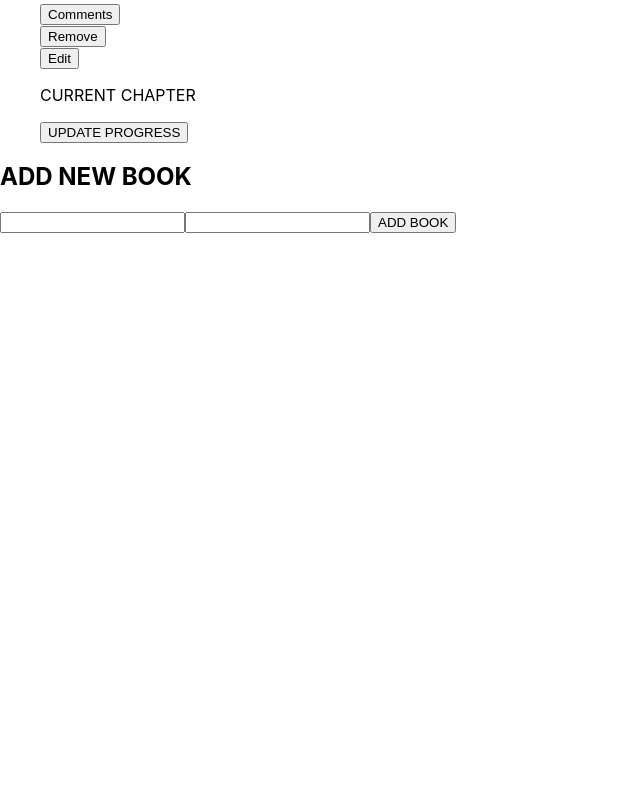
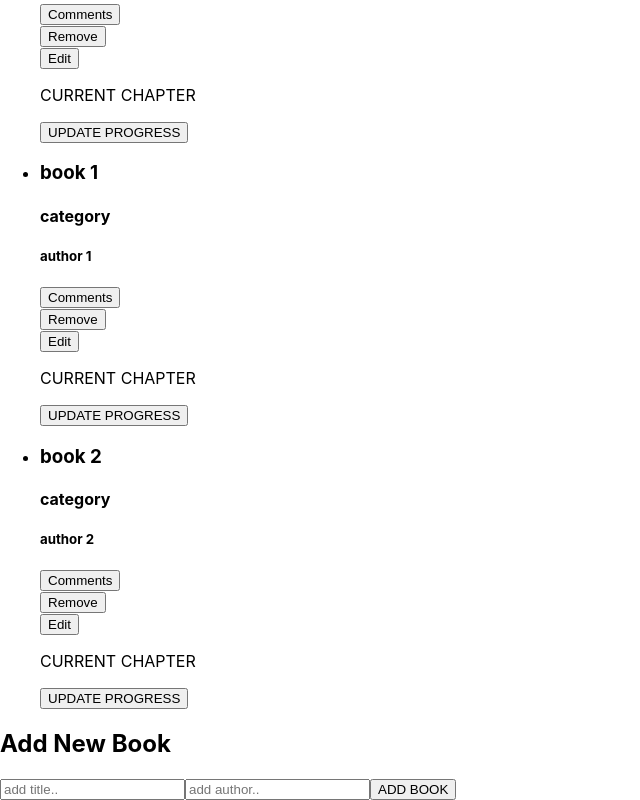
Before and after one commit to aeh1707/bookstore-app, a React (Create React App) app: page / in a window 1280 px wide. Shown: the part 546-1346 px from the top of the page, without its empty margins (0-640 px from the left). Before the commit the page ends 800 px from the top, so only its background shows below. Built offline with nearby package versions, Linux system fonts and the light colour scheme.

Commit message:
Link views with logic

```diff
--- a/src/components/Book.js
+++ b/src/components/Book.js
@@ -1,14 +1,15 @@
-import React from 'react';
 import { PropTypes } from 'prop-types';
+import { useDispatch } from 'react-redux';
+import { removeBook } from '../redux/books/books';
 
-class Book extends React.Component {
-  constructor(props) {
-    super(props);
-    this.state = null;
-  }
+const Book = (props) => {
+  const { id, title, author } = props;
+  const dispatch = useDispatch();
 
-  render() {
-    const { title, author } = this.props;
+  const handleRemoveBook = () => {
+    dispatch(removeBook(id));
+  };
+
   return (
     <article className="book">
       <header className="book-info">
@@ -18,7 +19,7 @@ class Book extends React.Component {
         <div className="actions">
           <button type="button">Comments</button>
           <div className="pipe" />
-            <button type="button">Remove</button>
+          <button type="button" onClick={handleRemoveBook}>Remove</button>
           <div className="pipe" />
           <button type="button">Edit</button>
         </div>
@@ -38,10 +39,10 @@ class Book extends React.Component {
       </section>
     </article>
   );
-  }
-}
+};
 
 Book.propTypes = {
+  id: PropTypes.string.isRequired,
   title: PropTypes.string.isRequired,
   author: PropTypes.string.isRequired,
 };
--- a/src/components/Books.js
+++ b/src/components/Books.js
@@ -1,29 +1,12 @@
 import React from 'react';
+import { PropTypes } from 'prop-types';
 import Navbar from './Navbar';
 import Book from './Book';
 import Form from './Form';
 
-class Books extends React.Component {
-  constructor(props) {
-    super(props);
-    this.state = {
-      BooksList: [
-        {
-          id: 1,
-          author: 'Goarge R.R. Martin',
-          title: 'Game of Thrones',
-        },
-        {
-          id: 2,
-          author: 'Kawazaki',
-          title: 'Rich Dad, Poor Dad',
-        },
-      ],
-    };
-  }
+const Books = (props) => {
+  const { BooksList } = props;
 
-  render() {
-    const { BooksList } = this.state;
   return (
     <>
       <Navbar />
@@ -32,6 +15,7 @@ class Books extends React.Component {
           {BooksList.map((book) => (
             <li key={book.id}>
               <Book
+                id={book.id}
                 author={book.author}
                 title={book.title}
               />
@@ -42,7 +26,10 @@ class Books extends React.Component {
       </main>
     </>
   );
-  }
-}
+};
+
+Books.propTypes = {
+  BooksList: PropTypes.instanceOf(Array).isRequired,
+};
 
 export default Books;
--- a/src/components/Categories.js
+++ b/src/components/Categories.js
@@ -1,22 +1,31 @@
 import React from 'react';
+import { useDispatch } from 'react-redux';
+import { PropTypes } from 'prop-types';
 import Navbar from './Navbar';
+import { checkingStatus } from '../redux/categories/categories';
 
-class Categories extends React.Component {
-  constructor(props) {
-    super(props);
-    this.state = null;
-  }
+const Categories = ({ Categories }) => {
+  const dispatch = useDispatch();
 
-  render() {
+  const check = () => {
+    dispatch(checkingStatus());
+  };
+
   return (
     <>
       <Navbar />
       <main className="categories">
-          <button type="button">Check Status</button>
+        <p>
+          {Categories}
+        </p>
+        <button type="button" onClick={() => check()}>Check status</button>
       </main>
     </>
   );
-  }
-}
+};
+
+Categories.propTypes = {
+  Categories: PropTypes.instanceOf(Array).isRequired,
+};
 
 export default Categories;
--- a/src/components/Form.js
+++ b/src/components/Form.js
@@ -1,21 +1,45 @@
-import React from 'react';
+import { useState } from 'react';
+import { useDispatch } from 'react-redux';
+import { addBook } from '../redux/books/books';
 
-class Form extends React.Component {
-  constructor(props) {
-    super(props);
-    this.state = null;
-  }
+const Form = () => {
+  const dispatch = useDispatch();
 
-  render() {
-    return (
-      <form>
-        <h2>ADD NEW BOOK</h2>
-        <input type="text" id="title" name="title" required />
-        <input type="text" id="category" name="category" required />
+  const [book, setBook] = useState({
+    title: '',
+    author: '',
+  });
+
+  const readUserInput = (e) => {
+    const input = e.target;
+    setBook({
+      ...book,
+      [input.name]: input.value,
+    });
+  };
+
+  const submit = (e) => {
+    e.preventDefault();
+    if (book.title && book.author) {
+      const newBook = {
+        title: book.title,
+        author: book.author,
+      };
+      e.target.reset();
+      dispatch(addBook(newBook));
+    }
+  };
+
+  return (
+    <>
+      <h2>Add New Book</h2>
+      <form onSubmit={submit}>
+        <input type="text" id="title" name="title" onChange={readUserInput} placeholder="add title.." />
+        <input type="text" id="author" name="author" onChange={readUserInput} placeholder="add author.." />
         <button type="submit">ADD BOOK</button>
       </form>
-    );
-  }
-}
+    </>
+  );
+};
 
 export default Form;
--- a/src/components/Navbar.js
+++ b/src/components/Navbar.js
@@ -1,14 +1,7 @@
 import React from 'react';
 import { Link } from 'react-router-dom';
 
-class Navbar extends React.Component {
-  constructor(props) {
-    super(props);
-    this.state = null;
-  }
-
-  render() {
-    return (
+const Navbar = () => (
   <header>
     <h1 className="logo">Bookstore CMS</h1>
     <nav>
@@ -20,7 +13,5 @@ class Navbar extends React.Component {
     </div>
   </header>
 );
-  }
-}
 
 export default Navbar;
--- a/src/redux/books/books.js
+++ b/src/redux/books/books.js
@@ -1,37 +1,59 @@
-const ADD_BOOK = 'bookstore/books/ADD_BOOK';
-const DEL_BOOK = 'bookstore/books/REMOVE_BOOK';
+import uuid from 'react-uuid';
+
+const ADD = 'BOOK_ADDED';
+const DEL = 'BOOK_REMOVED';
+
+// Action creators
+export const addBook = ({ title, author }) => ({
+  type: ADD,
+  id: uuid(),
+  title,
+  author,
+});
+
+export const removeBook = (id) => ({
+  type: DEL,
+  id,
+});
 
 const getActionData = ({ id, title, author }) => ({
   id, title, author,
 });
 
-const bookReducer = (state = [], action = {}) => {
+const bookReducer = (state = [
+  {
+    id: uuid(),
+    title: 'book 1',
+    author: 'author 1',
+  },
+  {
+    id: uuid(),
+    title: 'book 2',
+    author: 'author 2',
+  },
+  {
+    id: uuid(),
+    title: 'book 1',
+    author: 'author 1',
+  },
+  {
+    id: uuid(),
+    title: 'book 2',
+    author: 'author 2',
+  },
+], action) => {
   switch (action.type) {
-    case ADD_BOOK:
+    case ADD:
       return [
         ...state,
         getActionData(action),
       ];
+    case DEL:
+      return state.filter((book) => book.id !== action.id);
 
-    case DEL_BOOK:
-      return [
-        ...state.slice(0, action.id), ...state.slice(action.id + 1, state.length),
-      ];
-
-    default: return state;
+    default:
+      return state;
   }
 };
 
-export const addBook = (id, title, author) => ({
-  type: ADD_BOOK,
-  id,
-  title,
-  author,
-});
-
-export const delBook = (id) => ({
-  type: DEL_BOOK,
-  id,
-});
-
 export default bookReducer;
```
Lines whose indentation alone changed are shown as unchanged.
